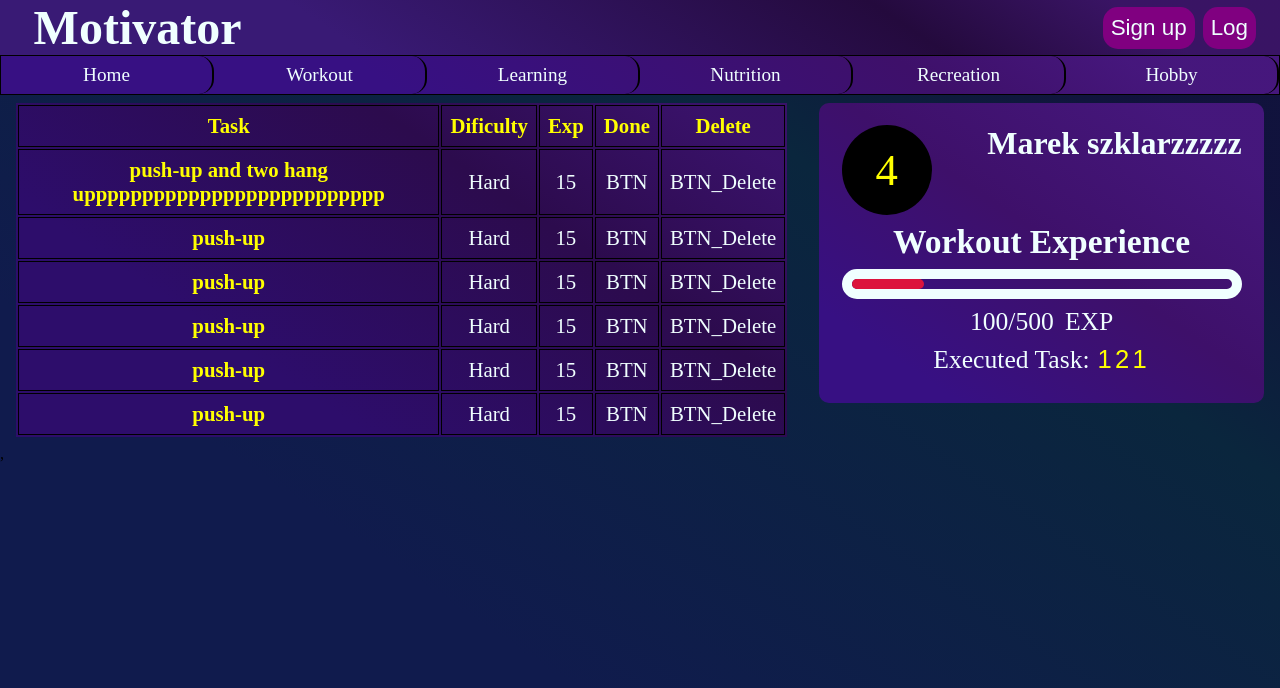
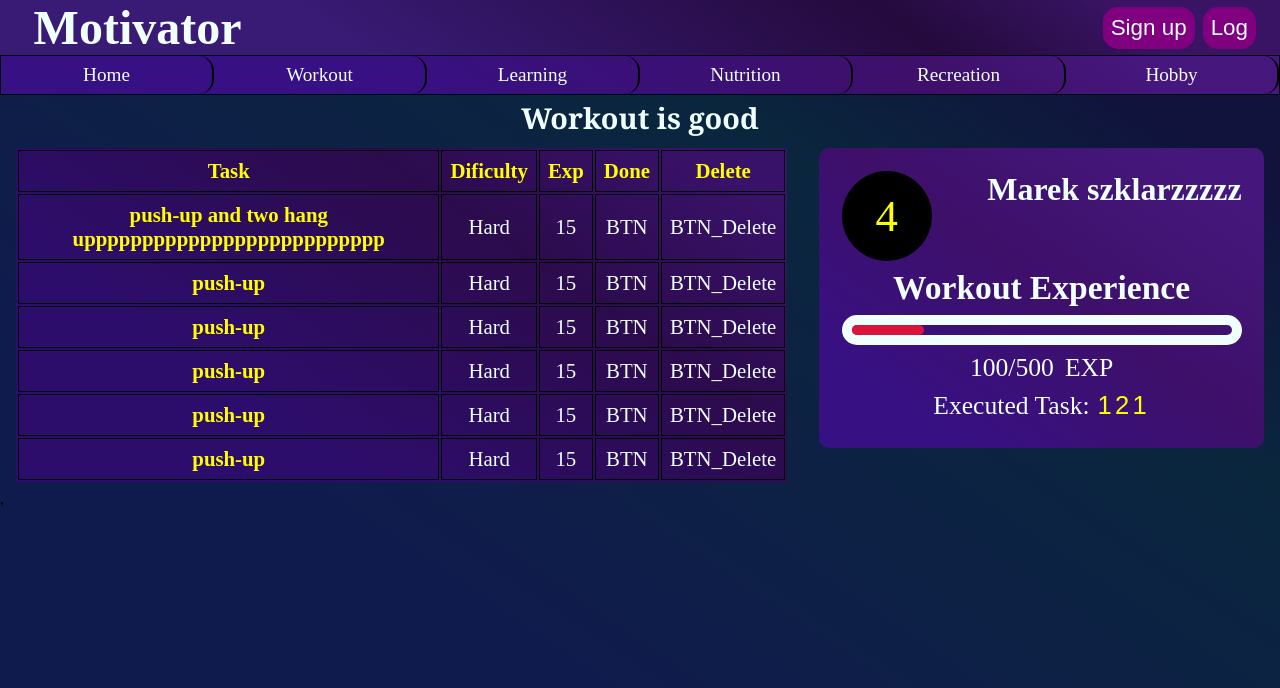
Before and after one commit to adamWatch/fester-front2, a React (Create React App) app: page /workout in a window 1280 px wide. Shown: the top 688 px of the page. Built offline with nearby package versions, Linux system fonts and the light colour scheme.

Commit message:
add second baner

```diff
--- a/src/components/Workout/Workout.tsx
+++ b/src/components/Workout/Workout.tsx
@@ -6,6 +6,8 @@ import '../styles/categories.css';
 
 export function Workout() {
   return (
+    <>
+      <h2 className="second_baner">Workout is good</h2>
       <div className="categories_container">
         <table className="task_table">
           <thead>
@@ -67,5 +69,6 @@ export function Workout() {
         <ExpCard currLvl={4} category="Workout" userName="Marek szklarzzzzz" currExp={100} expToLvl={500} executedTask={121} />
 
       </div>
+    </>
   );
 }
--- a/src/components/styles/categories.css
+++ b/src/components/styles/categories.css
@@ -1,3 +1,9 @@
+.second_baner {
+    font-size: 1.8rem;
+    font-family: Georgia, 'Times New Roman', Times, serif;
+    padding: .2rem;
+}
+
 .categories_container {
     display: flex;
     width: 100%;
```
Lines whose indentation alone changed are shown as unchanged.
